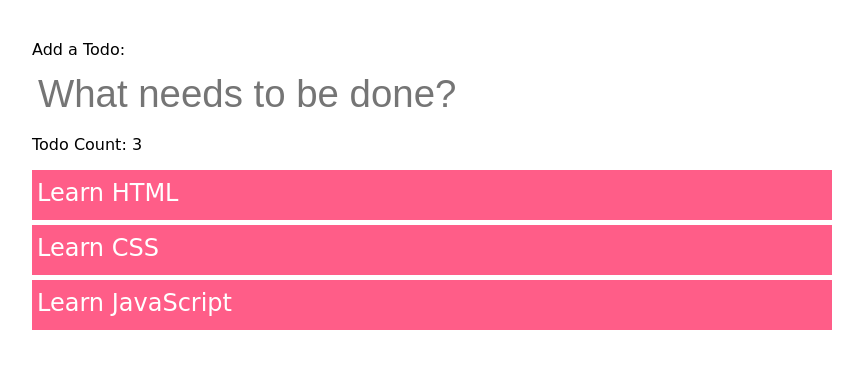
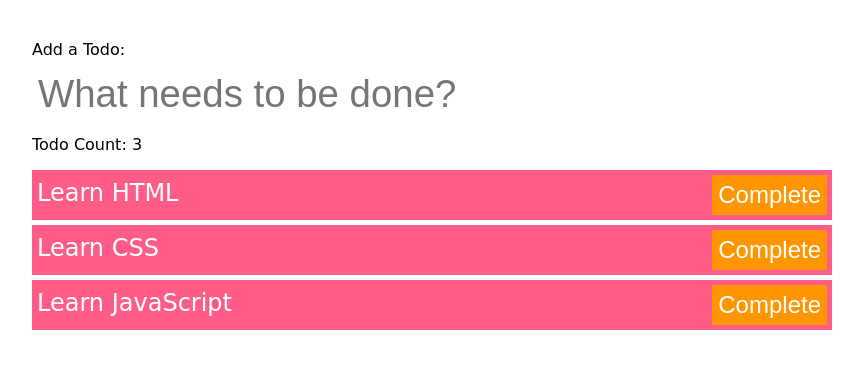
Before and after one commit to iescandon/to-do-app, a plain HTML site: page index.html in a window 1280 px wide. Shown: the whole page, without its empty margins (208-1071 px from the left). Drawn offline with Linux system fonts and the light colour scheme.

Commit message:
remove todos function almost complete

```diff
--- a/assets/script.js
+++ b/assets/script.js
@@ -4,6 +4,7 @@ var todoInput = document.querySelector("#todo-text");
 var todoForm = document.querySelector("#todo-form");
 var todoList = document.querySelector("#todo-list");
 var todoCountSpan = document.querySelector("#todo-count");
+var removeBtn = document.querySelector(".removeBtn");
 // Array of To-dos
 var todos = ["Learn HTML", "Learn CSS", "Learn JavaScript"];
 
@@ -13,8 +14,23 @@ function renderTodos() {
   for (var i = 0; i < todos.length; i++) {
     var li = document.createElement("li");
     li.textContent = todos[i];
+    // li.setAttribute("data-index", i);
+
+    var btn = document.createElement("button")
+    btn.setAttribute("class", "removeBtn");
+    btn.textContent = "Complete";
+    btn.setAttribute("data-index", i);
+    btn.addEventListener("click", removeTodos)
+
+    li.appendChild(btn)
     todoList.appendChild(li)
   }
+}
+
+function removeTodos() {
+  var item = this;
+  var index = item.getAttribute("data-index");
+  console.log(index);
 }
 
 todoForm.addEventListener("submit", function(event){
```
Also changed, not shown: index.html (+1 -2 lines).
